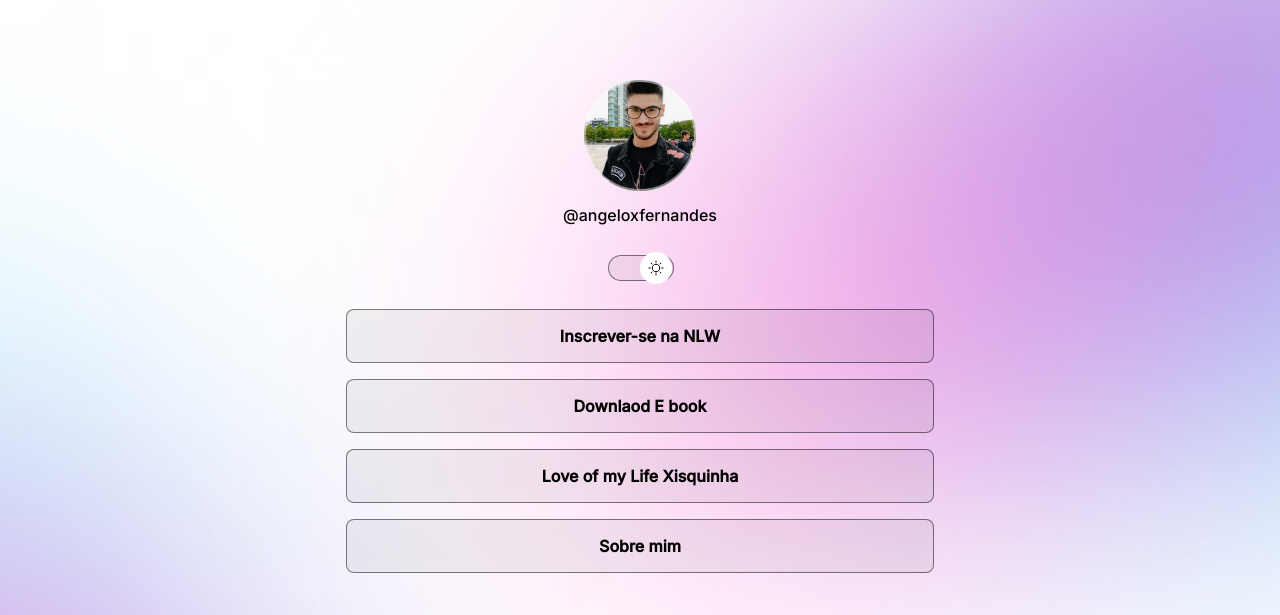
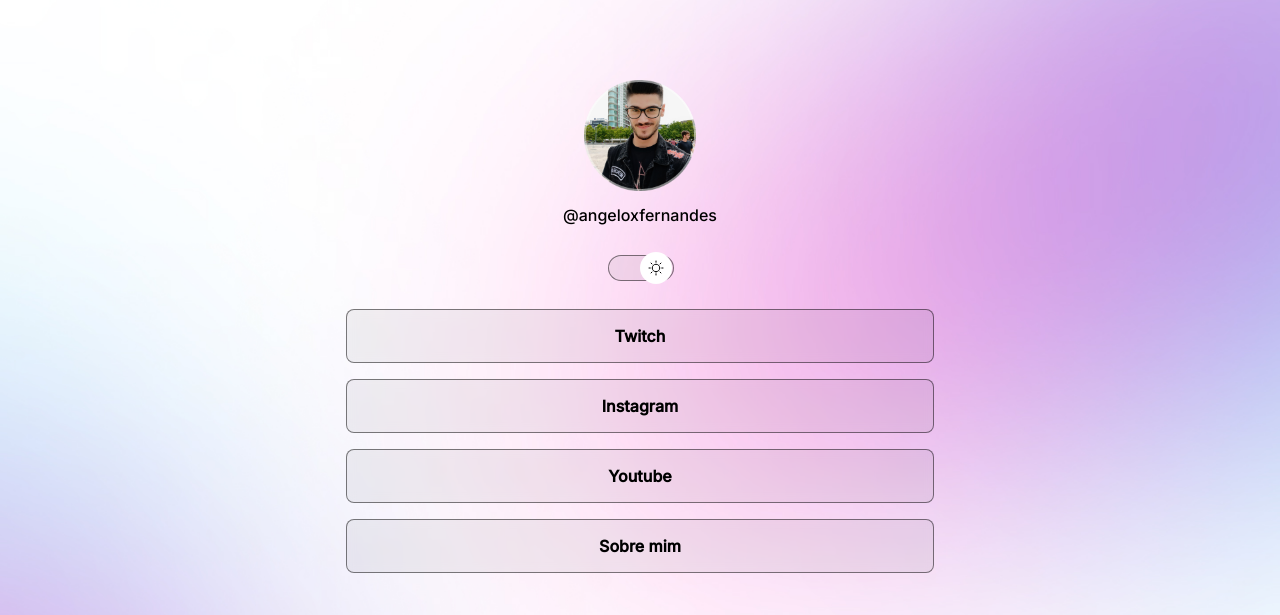
Before and after one commit to AngeloFDeveloper/projeto, a plain HTML site: page index.html in a window 1280 px wide. Shown: the top 615 px of the page. Drawn offline with nearby package versions, Linux system fonts and the light colour scheme; files whose address does not match are found by name.

```diff
--- a/index.html
+++ b/index.html
@@ -34,13 +34,13 @@
       </div>
       <ul>
         <li>
-          <a href="#">Inscrever-se na NLW</a>
+          <a href="https://www.twitch.tv/angelriffs" target="_blank">Twitch</a>
         </li>
         <li>
-          <a href="#">Downlaod E book</a>
+          <a href="https://www.instagram.com/angeloxfernandes" target="_blank">Instagram</a>
         </li>
         <li>
-          <a href="#">Love of my Life Xisquinha</a>
+          <a href="https://www.youtube.com/@AngelRiffs" target="_blank" >Youtube</a>
         </li>
         <li>
           <a href="https://ww.google.com" target="_blank">Sobre mim </a>
--- a/style.css
+++ b/style.css
@@ -15,7 +15,7 @@
 
 .light {
   --text-color: black;
-  --bg-url: url(./assets/bg-mobile-light.jpg);
+  --bg-url: url(./assets/bg-desktop-light.jpg);
   --stroke-color: rgba(0, 0, 0, 0.5);
   --surface-color: rgba(0, 0, 0, 0.05);
   --surface-color-hover: rgba(0, 0, 0, 0.02);
@@ -78,9 +78,8 @@ body * {
   animation: slide-back 0.2s;
 }
 
-#switch button:hover{
-outline: 8px solid var(--highlight-color);
-
+#switch button:hover {
+  outline: 8px solid var(--highlight-color);
 }
 
 .light #switch button {
@@ -155,7 +154,7 @@ footer {
   text-align: center;
   font-size: 14px;
 }
-@media (min-width: 700px) {
+@media() {
   :root {
     --bg-url: url(./assets/bg-desktop.jpg);
   }
```
Also changed, not shown: .github/preview.jpg (added).
